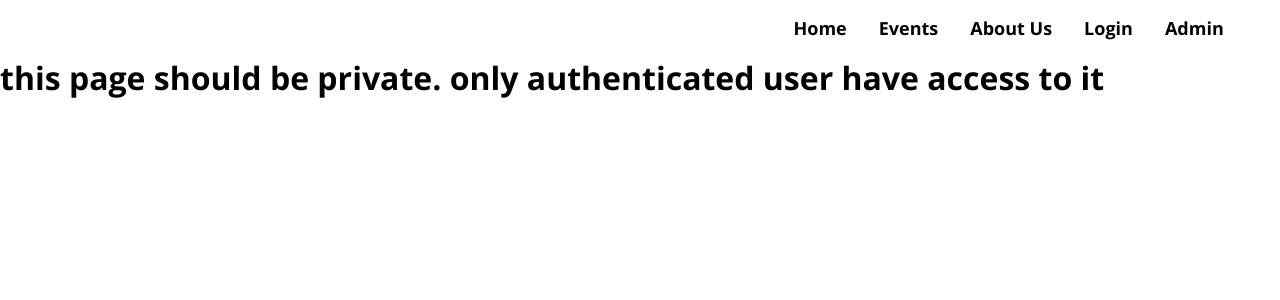
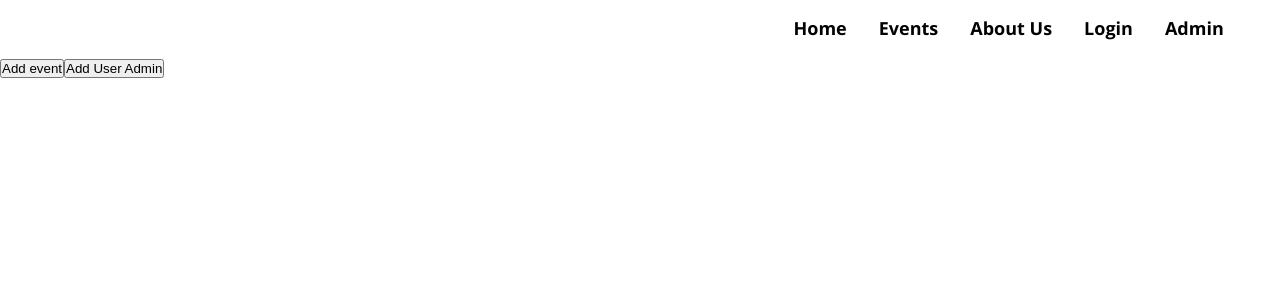
Before and after one commit to sidiBtr/CSCI480-project, a React (Vite) app in the folder frontend/: page /dashbord in a window 1280 px wide. Shown: the top 300 px of the page. Built offline with nearby package versions, Linux system fonts and the light colour scheme.

Commit message:
fixing home

```diff
--- a/frontend/src/pages/AdminDashbord.jsx
+++ b/frontend/src/pages/AdminDashbord.jsx
@@ -3,7 +3,8 @@ import React from 'react'
 export default function AdminDashbord() {
   return (
     <div>
-      <h1>this page should be private. only authenticated user have access to it</h1>
+      <button className='add-btn'>Add event</button>
+      <button className='add-btn'>Add User Admin</button>
     </div>
   )
 }
--- a/frontend/src/pages/Home.jsx
+++ b/frontend/src/pages/Home.jsx
@@ -8,8 +8,8 @@ import image110 from '../images/110.JPG'
 
 export default function Home() {
   return (
-    <>
-    <section id="welcome-section">
+    <div className='home-container'>
+      <section id="welcome-section">
     <div className="img-text">
       <div className="home-text">
         <h3 className="welcome">Welcome To</h3>
@@ -37,7 +37,9 @@ export default function Home() {
 
         </div>
     </footer>
-    </>
+    </div>
+
+
 
   );
 }
--- a/frontend/src/pages/homePage.css
+++ b/frontend/src/pages/homePage.css
@@ -4,7 +4,10 @@ html {
   scroll-behavior: smooth;
 }
 
-#welcome-section {
+/*#welcome-section {
+  height: 100vh;
+}*/
+.home-container {
   height: 100vh;
 }
 
```
Also changed, not shown: frontend/src/components/AddEvent.jsx (added, +12 -0 lines).
